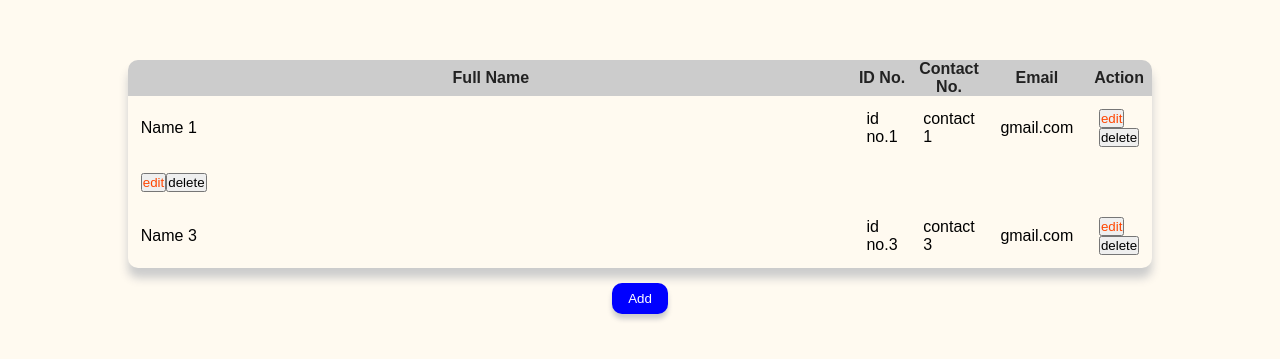
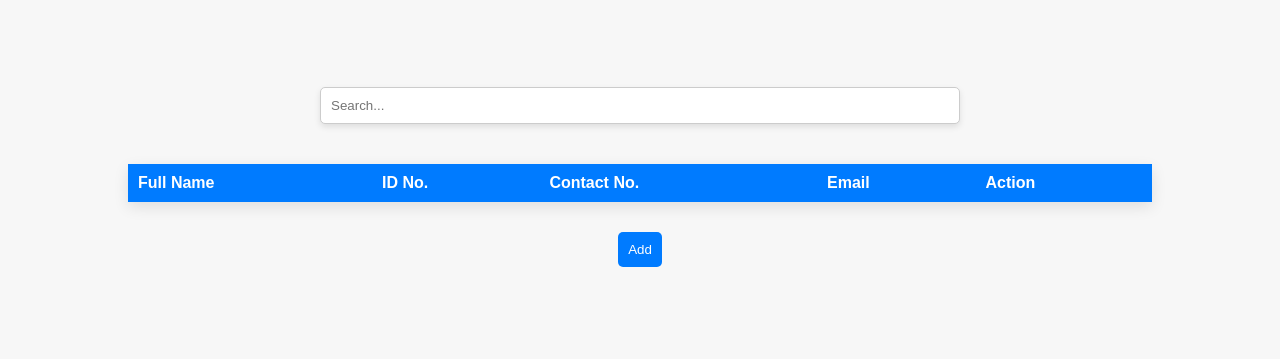
Before and after one commit to TlotloSeGamie/employee-data, a React (Create React App) app: page / in a window 1280 px wide. Shown: the part 213-572 px from the top of the page. Built offline with nearby package versions, Linux system fonts and the light colour scheme.

Commit message:
reassembled the whole form

```diff
--- a/src/App.css
+++ b/src/App.css
@@ -1,67 +1,112 @@
-.App{
+.App {
   display: flex;
   flex-direction: column;
   align-items: center;
   justify-content: center;
   height: 100vh;
-  background-color: rgba(255, 227, 167, 0.171);
+  background-color: #f7f7f7;
 }
 
-.table-wrap{
-  width: 100%;
+.table-wrap {
+  width: 80%;
+  margin: 20px 0;
 }
 
-.table{
-  display: block;
-  overflow: hidden;
-  table-layout: auto;
+.table {
+  width: 100%;
   border-collapse: collapse;
-  box-shadow: 0px 10px 10px #ccc;
-  border-radius: 10px;
-  white-space: 2px;
-  width: 100rem;
-  max-width: 80%;
-  margin: auto;
-  overflow-x: auto;
+  box-shadow: 0 5px 15px rgba(0,0,0,0.1);
 }
 
-.table thead{
-  background-color: #ccc;
-  color: #222;
-}
-.table thead,
-.table td{
-  padding: 0.8rem;
+.table th, .table td {
+  padding: 10px;
+  text-align: left;
 }
 
-.tabletd{
-  border-top: 0.5px solid #ddd;
-  overflow: hidden;
-  text-overflow: ellipsis;
+.table th {
+  background-color: #007bff;
+  color: white;
 }
 
-.table tbody tr:hover{
-  background-color: #eee;
+.table tbody tr:nth-child(even) {
+  background-color: #f2f2f2;
 }
 
-.expand-0{
-  width: 100%;
+
+.actions button {
+  margin-right: 5px;
+  padding: 5px 10px;
+  border: none;
+  border-radius: 3px;
+  cursor: pointer;
+  transition: background-color 0.3s ease;
 }
 
-.action{
-  display: flex;
-  justify-content: space-around;
-}
-.edit{
-  cursor: pointer;
-  color: orangered;
+
+.btn:hover {
+  background-color: #0056b3;
 }
 
-.delete{
+.btn {
+  padding: 10px 20px;
+  background-color: #007bff;
+  color: white;
+  border: none;
+  border-radius: 5px;
   cursor: pointer;
+  margin: 20px;
+  transition: background-color 0.3s ease;
 }
 
-.form-container{
+.edit {
+  background-color: #28a745;
+  color: white;
+}
+
+.edit:hover {
+  background-color: #218838;
+}
+
+.delete {
+  background-color: #dc3545;
+  color: white;
+}
+
+.delete:hover {
+  background-color: #c82333;
+}
+
+.btn {
+  padding: 10px 20px;
+  background-color: #007bff;
+  color: white;
+  border: none;
+  border-radius: 5px;
+  cursor: pointer;
+  margin: 20px;
+  transition: background-color 0.3s ease;
+}
+
+.btn:hover {
+  background-color: #0056b3;
+}
+
+.search-bar {
+  width: 50%;
+  padding: 10px;
+  margin-bottom: 20px;
+  border: 1px solid #ccc;
+  border-radius: 5px;
+  box-shadow: 0 3px 6px rgba(0, 0, 0, 0.1);
+  transition: border-color 0.3s ease;
+}
+
+.search-bar:focus {
+  border-color: #007bff;
+  outline: none;
+}
+
+.form-container {
   position: fixed;
   z-index: 1;
   left: 0;
@@ -74,43 +119,43 @@
   background-color: rgba(0, 0, 0, 0.6);
 }
 
-.register{
+.register {
   border-radius: 5px;
   padding: 2rem;
   background-color: white;
-  width: 25rem;
+  width: 400px;
+  box-shadow: 0 5px 15px rgba(0,0,0,0.1);
 }
 
-.register .btn{
-  display: block;
-  margin: auto;
-}
-.btn{
-  margin-top: 15px;
-  border: none;
-  background-color: blue;
-  color: white;
-  padding: 0.5rem 1rem;
-  border-radius: 10px;
-  cursor: pointer;
-  box-shadow: 0px 5px 5px #ccc;
+.form-group {
+  display: flex;
+  flex-direction: column;
+  gap: 15px;
 }
 
-.form-group{
-  display: flex;
-  flex-direction: column;
-  margin: 1rem;
-  padding: 1px;
-  gap: 13px;
+.form-group input, .form-group select {
+  border: 1px solid #ccc;
+  border-radius: 5px;
+  padding: 10px;
+  font-size: 16px;
+  width: 100%;
 }
 
-.form-group input{
-  border: 1px solid black;
-  border-radius: 4px;
-  padding: 4px;
-  font-size: 17px;
+.form-group input:focus, .form-group select:focus {
+  border-color: #007bff;
 }
 
-.form-group label{
-  margin-bottom: 2px;
+.btn {
+  padding: 10px;
+  background-color: #007bff;
+  color: white;
+  border: none;
+  border-radius: 5px;
+  cursor: pointer;
+  margin-top: 10px;
+  transition: background-color 0.3s ease;
 }
+
+.btn:hover {
+  background-color: #0056b3;
+}
--- a/src/App.js
+++ b/src/App.js
@@ -2,25 +2,69 @@ import React, { useState } from 'react';
 import './App.css';
 import Table from './components/Table';
 import Form from './components/Form';
+
 function App() {
+  const [formOpen, setFormOpen] = useState(false);
+  const [formMode, setFormMode] = useState('add'); // 'add' or 'edit'
+  const [currentIndex, setCurrentIndex] = useState(null); // index of the item being edited
+  const [registrationDetails, setRegistrationDetails] = useState([]);
+  const [searchTerm, setSearchTerm] = useState('');
 
-  const [formOpen, setFormOpen] = useState (false);
-  const [registrationDetails, setRegistrationDetails]= useState([]);
-  const submit= (registrationDetails,names, id, address, suburb, city, zip, contact, email,)=>{
-    setRegistrationDetails((registrationDetails)=>[...registrationDetails,{names:names, id:id, address:address, suburb:suburb, city:city, zip:zip, contact:contact, email:email}])
+  const submit = (details) => {
+    if (formMode === 'add') {
+      setRegistrationDetails([...registrationDetails, details]);
+    } else if (formMode === 'edit') {
+      const updatedRegistrationDetails = [...registrationDetails];
+      updatedRegistrationDetails[currentIndex] = details;
+      setRegistrationDetails(updatedRegistrationDetails);
+    }
+    setFormOpen(false);
+  };
 
-    console.log(registrationDetails);
-};
+  const handleEdit = (index) => {
+    setCurrentIndex(index);
+    setFormMode('edit');
+    setFormOpen(true);
+  };
 
+  const handleDelete = (index) => {
+    const updatedRegistrationDetails = registrationDetails.filter((_, i) => i !== index);
+    setRegistrationDetails(updatedRegistrationDetails);
+  };
+
+  const handleSearch = (e) => {
+    setSearchTerm(e.target.value);
+  };
+
+  const filteredDetails = registrationDetails.filter((details) =>
+    details.names.toLowerCase().includes(searchTerm.toLowerCase())
+  );
 
   return (
     <div className="App">
-      <Table/>
-      <button className='btn' onClick={()=> setFormOpen(true)} >
-        Add</button>
-      {formOpen && <Form closeForm={()=>(
-        setFormOpen(false)
-      )} />}
+      <input
+        type="text"
+        placeholder="Search..."
+        value={searchTerm}
+        onChange={handleSearch}
+        className="search-bar"
+      />
+      <Table
+        registrationDetails={filteredDetails}
+        onEdit={handleEdit}
+        onDelete={handleDelete}
+      />
+      <button className='btn' onClick={() => {
+        setFormMode('add');
+        setFormOpen(true);
+      }}>Add</button>
+      {formOpen &&
+        <Form
+          closeForm={() => setFormOpen(false)}
+          onSubmit={submit}
+          initialDetails={formMode === 'edit' ? registrationDetails[currentIndex] : null}
+        />
+      }
     </div>
   );
 }
--- a/src/components/Form.js
+++ b/src/components/Form.js
@@ -1,52 +1,170 @@
-import React, { useState } from 'react'
+import React, { useState, useEffect } from 'react';
 
- function Form( {closeForm})  {
+function Form({ closeForm, onSubmit, initialDetails }) {
+  const [formState, setFormState] = useState({
+    names: "",
+    id: "",
+    address: "",
+    suburb: "",
+    city: "",
+    zip: "",
+    contact: "",
+    email: "",
+  });
 
-    const [names, setNames]= useState('');
-    const [id, setId]= useState('');
-    const [address, setAddress]= useState('');
-    const [suburb, setSuburb]= useState('');
-    const [city, setCity]= useState('');
-    const [zip, setZip]= useState('');
-    const [contact, setContact]= useState('');
-    const [email, setEmail]= useState('');
+  const [errors, setErrors] = useState({
+    email: "",
+    id: "",
+    contact: ""
+  });
 
+  useEffect(() => {
+    if (initialDetails) {
+      setFormState(initialDetails);
+    }
+  }, [initialDetails]);
+
+  const validate = () => {
+    let emailError = "";
+    let idError = "";
+    let contactError = "";
+
+    // Email validation
+    const emailPattern = /^[a-zA-Z0-9._%+-]+@[a-zA-Z0-9.-]+\.[a-zA-Z]{2,}$/;
+    if (!emailPattern.test(formState.email)) {
+      emailError = "Invalid email format";
+    }
+
+    // ID validation
+    if (!/^\d{1,13}$/.test(formState.id)) {
+      idError = "ID must be numeric and not more than 13 digits";
+    }
+
+    // Contact validation
+    if (!/^\d{1,10}$/.test(formState.contact)) {
+      contactError = "Contact must be numeric and not more than 10 digits";
+    }
+
+    if (emailError || idError || contactError) {
+      setErrors({ email: emailError, id: idError, contact: contactError });
+      return false;
+    }
+
+    return true;
+  };
+
+  const handleChange = (e) => {
+    setFormState({
+      ...formState,
+      [e.target.name]: e.target.value,
+    });
+    setErrors({
+      ...errors,
+      [e.target.name]: ""
+    });
+  };
+
+  const handleSubmit = (e) => {
+    e.preventDefault();
+    if (validate()) {
+      onSubmit(formState);
+    }
+  };
 
   return (
     <div className='form-container' onClick={(e) => {
-        if (e.target.className === "form-container") closeForm();
-        }}
-        >
+      if (e.target.className === "form-container" ) closeForm();
+    }}>
       <div className='register'>
         <h4><b>Registration Form</b></h4>
-        <form className='form-group'>
+        <form className='form-group' onSubmit={handleSubmit}>
           <div>
             <label htmlFor='names'>Full Names:</label>
-                <input name='names' type='text' placeholder='First and Last Name' onChange={(event)=> setNames(event.target.value)} />
+            <input
+              name='names'
+              type='text'
+              placeholder='First and Last Name'
+              value={formState.names}
+              onChange={handleChange}
+              className='names'
+            />
           </div>
           <div>
             <label htmlFor='id'>Id Number:</label>
-                <input name='id' type='text' placeholder='ID Number' onChange={(event)=> setId(event.target.value)} />
+            <input
+              name='id'
+              type='text'
+              placeholder='ID Number'
+              value={formState.id}
+              onChange={handleChange}
+              className='id'
+            />
+            <div className='error'>{errors.id}</div>
           </div>
           <div>
             <label htmlFor='address'>Full Address:</label>
-                <input name='address' type='text' placeholder='Street Address' onChange={(event)=> setAddress(event.target.value)}  />
-                <input name='suburb' type='text' placeholder='Suburb' onChange={(event)=> setSuburb(event.target.value)} />
-                <input name='city' type='text' placeholder='City' onChange={(event)=> setCity(event.target.value)} />
-                <input name='zip' type='text' placeholder='Zip Code' onChange={(event)=> setZip(event.target.value)} />
+            <input
+              name='address'
+              type='text'
+              placeholder='Street Address'
+              value={formState.address}
+              onChange={handleChange}
+              className='address'
+            />
+            <input
+              name='suburb'
+              type='text'
+              placeholder='Suburb'
+              value={formState.suburb}
+              onChange={handleChange}
+              className='suburb'
+            />
+            <input
+              name='city'
+              type='text'
+              placeholder='City'
+              value={formState.city}
+              onChange={handleChange}
+              className='city'
+            />
+            <input
+              name='zip'
+              type='text'
+              placeholder='Zip Code'
+              value={formState.zip}
+              onChange={handleChange}
+              className='zip'
+            />
           </div>
           <div>
             <label htmlFor='contact'>Contact No.</label>
-                <input name='contact' type='text' placeholder='Conctact Number' onChange={(event)=> setContact(event.target.value)} />
+            <input
+              name='contact'
+              type='text'
+              placeholder='Contact Number'
+              value={formState.contact}
+              onChange={handleChange}
+              className='contact'
+            />
+            <div className='error'>{errors.contact}</div>
           </div>
           <div>
             <label htmlFor='email'>Email:</label>
-                <input name='email' type='text' placeholder='example@example.com' onChange={(event)=> setEmail(event.target.value)} />
+            <input
+              name='email'
+              type='text'
+              placeholder='example@example.com'
+              value={formState.email}
+              onChange={handleChange}
+              className='email'
+            />
+            <div className='error'>{errors.email}</div>
           </div>
-            <button type='submit' className='btn' >Submit</button>
+          <button type='submit' className='btn'>Submit</button>
         </form>
       </div>
     </div>
-  )
+  );
 }
+
 export default Form;
--- a/src/components/Table.js
+++ b/src/components/Table.js
@@ -1,60 +1,37 @@
-import React from 'react'
+import React from 'react';
 
-const Table = (props) => {
+function Table({ registrationDetails, onEdit, onDelete }) {
   return (
     <div className='table-wrap'>
       <table className='table'>
-        <thead>
-            <tr>
-                <th className='expand-0'>Full Name</th>
-                <th className='expand-1'>ID No.</th>
-                <th className='expand-2'>Contact No.</th>
-                <th className='expand-3'>Email</th>
-                <th className='expand-4'>Action</th>
+        <thead className='header'>
+          <tr className='heads'>
+            <th>Full Name</th>
+            <th>ID No.</th>
+            <th>Contact No.</th>
+            <th>Email</th>
+            <th>Action</th>
           </tr>
         </thead>
-
-
         <tbody>
-          <tr>
-            <td>Name 1</td>
-            <td>id no.1</td>
-              <td>contact  1</td>
-              <td className='label-1'>gmail.com</td>
+          {registrationDetails.map((data, index) => (
+            <tr key={index}>
+              <td>{data.names}</td>
+              <td>{data.id}</td>
+              <td>{data.contact}</td>
+              <td>{data.email}</td>
               <td>
                 <span className='actions'>
-                    <button className='edit'>edit</button>
-                    <button className='delete'>delete</button>
+                  <button className='edit' onClick={() => onEdit(index)}>edit</button>
+                  <button className='delete' onClick={() => onDelete(index)}>delete</button>
                 </span>
               </td>
             </tr>
-          <tr>
-
-
-
-                <td>
-                  <span className='actions'>
-                    <button className='edit'>edit</button>
-                    <button className='delete'>delete</button>
-                    </span>
-                </td>
-           </tr>
-          <tr>
-            <td>Name 3</td>
-            <td>id no.3</td>
-              <td>contact  3</td>
-              <td className='label-1'>gmail.com</td>
-                <td>
-                  <span className='actions'>
-                    <button className='edit'>edit</button>
-                    <button className='delete'>delete</button>
-                    </span>
-                </td>
-           </tr>
+          ))}
         </tbody>
       </table>
     </div>
-  )
+  );
 }
 
-export default Table
+export default Table;
```
Also changed, not shown: 1 other file (tests, documents, lock files or other folders). Lines whose indentation alone changed are shown as unchanged.
